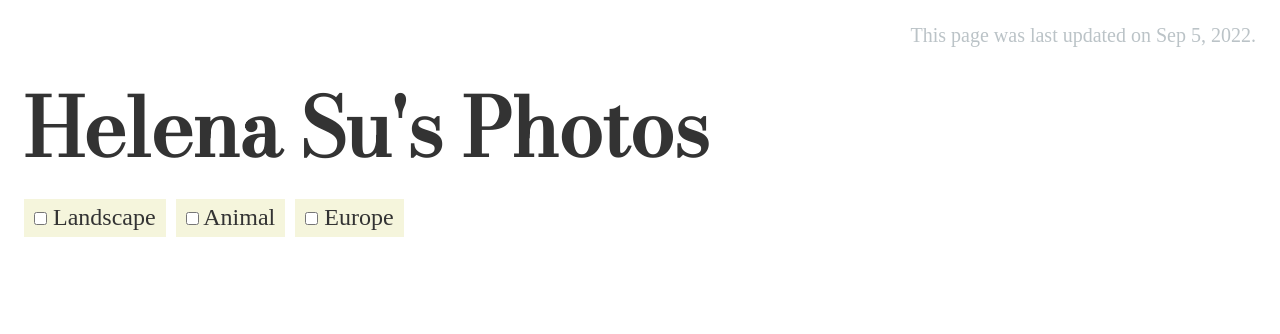
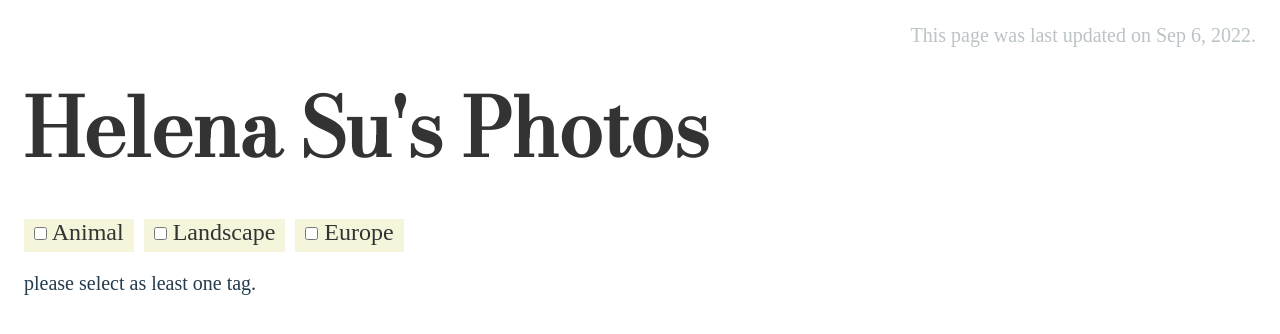
Before and after one commit to helenawsu/photography, a Svelte app: page / in a window 1280 px wide. Shown: the top 334 px of the page. Built offline with nearby package versions, Linux system fonts and the light colour scheme; a web font is replaced by a local one.

Commit message:
W(`0`)W fully launched photo website with 3 pics

```diff
--- a/src/App.svelte
+++ b/src/App.svelte
@@ -3,137 +3,118 @@
   // import { all_tags } from "./create_img.js";
   const photos = [
     {
-      title: 'Trekking',
-      path: './photos/IMG_2043.webp',
+      alt: 'Trekking',
+      src: './photos/IMG_2043.webp',
       original_path: '',
       tags: ['Landscape', 'Europe'],
       time: [2022, 'July', ''],
     },
     {
-      title: 'Melting Origin',
-      path: './photos/IMG_2176.webp',
+      alt: 'Melting Origin',
+      src: './photos/IMG_2176.webp',
       original_path: '',
       tags: ['Landscape', 'Europe'],
       time: [2022, 'July', ''],
     },
     {
-      title: 'A sheep meh like cow',
-      path: './photos/IMG_2214.webp',
+      alt: 'A sheep meh like cow',
+      src: './photos/IMG_2214.webp',
       original_path: '',
       tags: ['Animal', 'Europe'],
       time: [2022, 'July', ''],
     },
   ];
 
-  var show_animal = {
-    bool: false,
-    name: 'Animal',
-  };
-  var show_landscape = {
-    bool: false,
-    name: 'Landscape',
-  };
-  var show_europe = {
-    bool: false,
-    name: 'Europe',
-  };
+  var show_animal = 'Animal';
+  var show_landscape = 'Landscape';
+  var show_europe = 'Europe';
+  var all_tags = [show_animal, show_landscape, show_europe];
+  var show_start_message = true;
+  var no_img_found = false;
+
 
   /**
-   * @type {any[]}
+* @type {string | any[]}
 */
-  var filtered_tags = [];
+  var filtered_tags= [];
   /**
    * @type {any[]}
    */
   var filtered_img = [];
   /**
-   * @type {string[]}
+* @param {string | any[]} filtered_tags
 */
-  var filtered_tag_names = [];
-  function refresh_tags() {
-    filtered_tags = [];
-    filtered_tag_names = [];
-    var all_tags = [show_animal, show_landscape, show_europe];
 
-    console.log(show_animal.bool);
-    for (var m = 0; m < all_tags.length; m++) {
-      console.log(all_tags[m]);
-      if (all_tags[m].bool){
-        filtered_tags.push(all_tags[m]);
-        console.log("adding somehting");
+  function refresh(filtered_tags) {
+    filtered_img = [];
+
+    for (var m = 0; m < photos.length; m++) {
+      var add;
+      if (filtered_tags.length>0){
+        add = true;
+        show_start_message=false;
       }
-      console.log(filtered_tags);
-
+      else {
+        show_start_message=true;
+        add=false;
       }
 
-    for (var i = 0; i < filtered_tags.length; i++) {
-      filtered_tag_names.push(filtered_tags[i].name);
+      for (var n = 0; n < filtered_tags.length; n++) {
+
+        if (!photos[m].tags.includes(filtered_tags[n])) {
+          add = false;
+        }
+      }
+      if (add) {
+        filtered_img.push(photos[m]);
+      }
+    }
+    if ((filtered_img.length==0) && (!show_start_message)){
+      no_img_found = true;
     }
 
-    console.log(filtered_tags);
-    for (var k = 0; k < photos.length; k++) {
-      var this_tags = photos[k].tags;
-
-      var add = true;
-      for (var j = 0; j < filtered_tag_names.length; j++) {
-        // @ts-ignore
-        if (!this_tags.includes(filtered_tag_names[j])) {
-          console.log(filtered_tag_names);
-          add = false;
-          console.log("this is false");
+    console.log(filtered_img);
+    return filtered_img;
   }
-
-        //Do something
-      }
-      if (add) {
-        filtered_img.push(photos[k]);
-        console.log("final", filtered_img);
-      }
-    }
-  }
+  $: filtered_img = refresh(filtered_tags);
 </script>
 
 <main>
-  <p class="lastupdatetime">This page was last updated on Sep 5, 2022.</p>
+  <p class="lastupdatetime">This page was last updated on Sep 6, 2022.</p>
   <h2 style="padding-bottom: 10px">Helena Su's Photos</h2>
+
+  <br />
+
   <div class="flex-container">
+    {#each all_tags as a_tag}
       <div class="flex-items">
         <label>
           <input
             type="checkbox"
-          bind:checked={show_landscape.bool}
-          on:click={refresh_tags}
+            bind:group={filtered_tags}
+            name="filtered tags"
+            value={a_tag}
           />
-        Landscape
+          {a_tag}
         </label>
       </div>
-    <div class="flex-items">
-      <label>
-        <input
-          type="checkbox"
-          bind:checked={show_animal.bool}
-          on:click={refresh_tags}
-        />
-        Animal
-      </label>
-    </div>
-    <div class="flex-items">
-      <label>
-        <input
-          type="checkbox"
-          bind:checked={show_europe.bool}
-          on:click={refresh_tags}
-        />
-        Europe
-      </label>
-    </div>
+    {/each}
   </div>
 
-  <br />
 
-  {#each filtered_img as { title, path, original_path, tags, time }}
-    <img src="path," alt="title" />
-    <p>show stuff</p>
+  {#if show_start_message}
+    <p>please select as least one tag.</p>
+  {/if}
+
+  {#if no_img_found}
+  <p>No photos are found!!!!</p>
+{/if}
+
+
+
+  {#each filtered_img as a_photo}
+    <!-- svelte-ignore a11y-missing-attribute -->
+    <img {...a_photo}/>
   {/each}
 </main>
 
@@ -207,7 +188,6 @@
     background-color: beige;
     padding-left: 10px;
     padding-right: 10px;
-    padding-top: 5px;
     width: fit-content;
     margin-right: 10px;
   }
```
Lines whose indentation alone changed are shown as unchanged.
